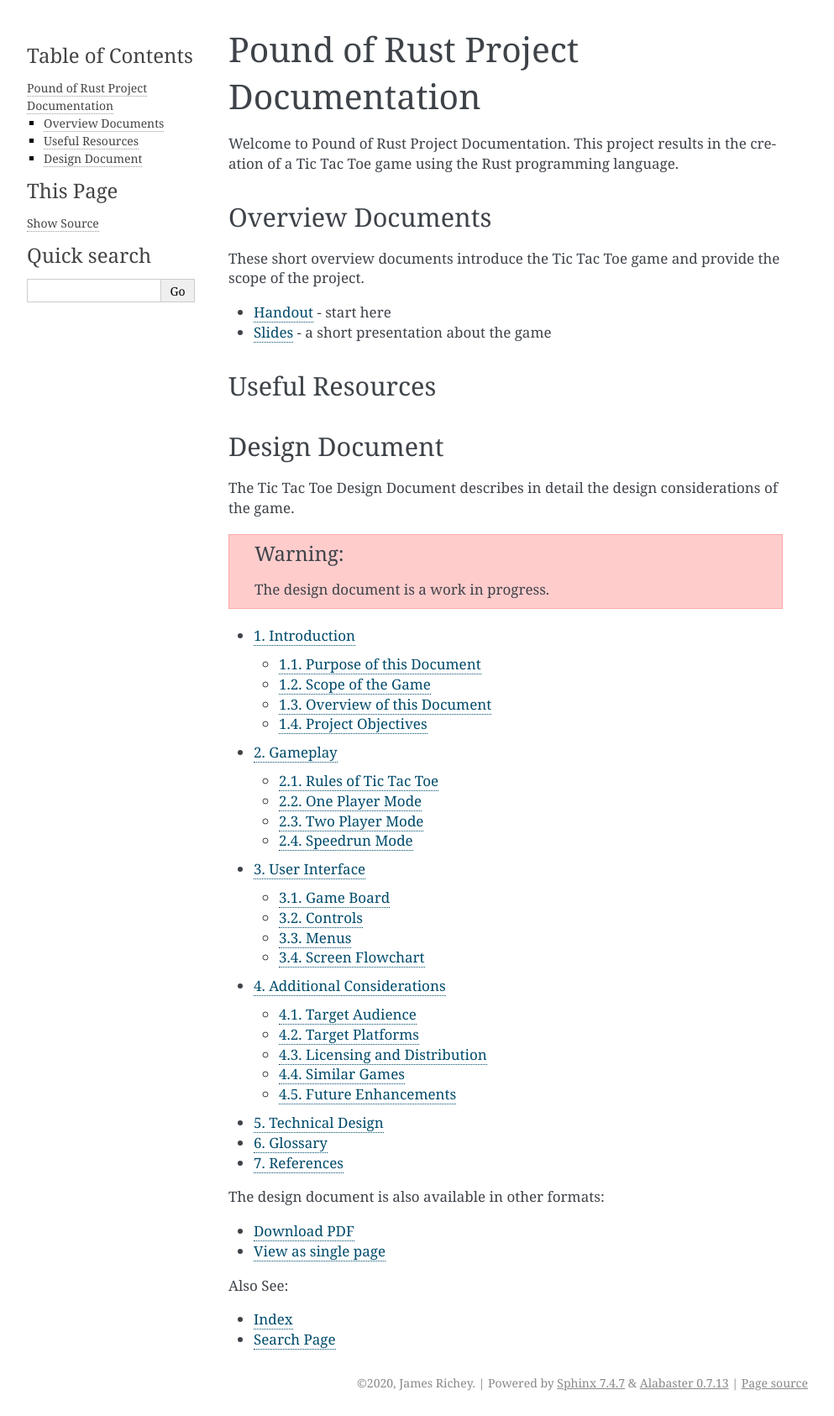
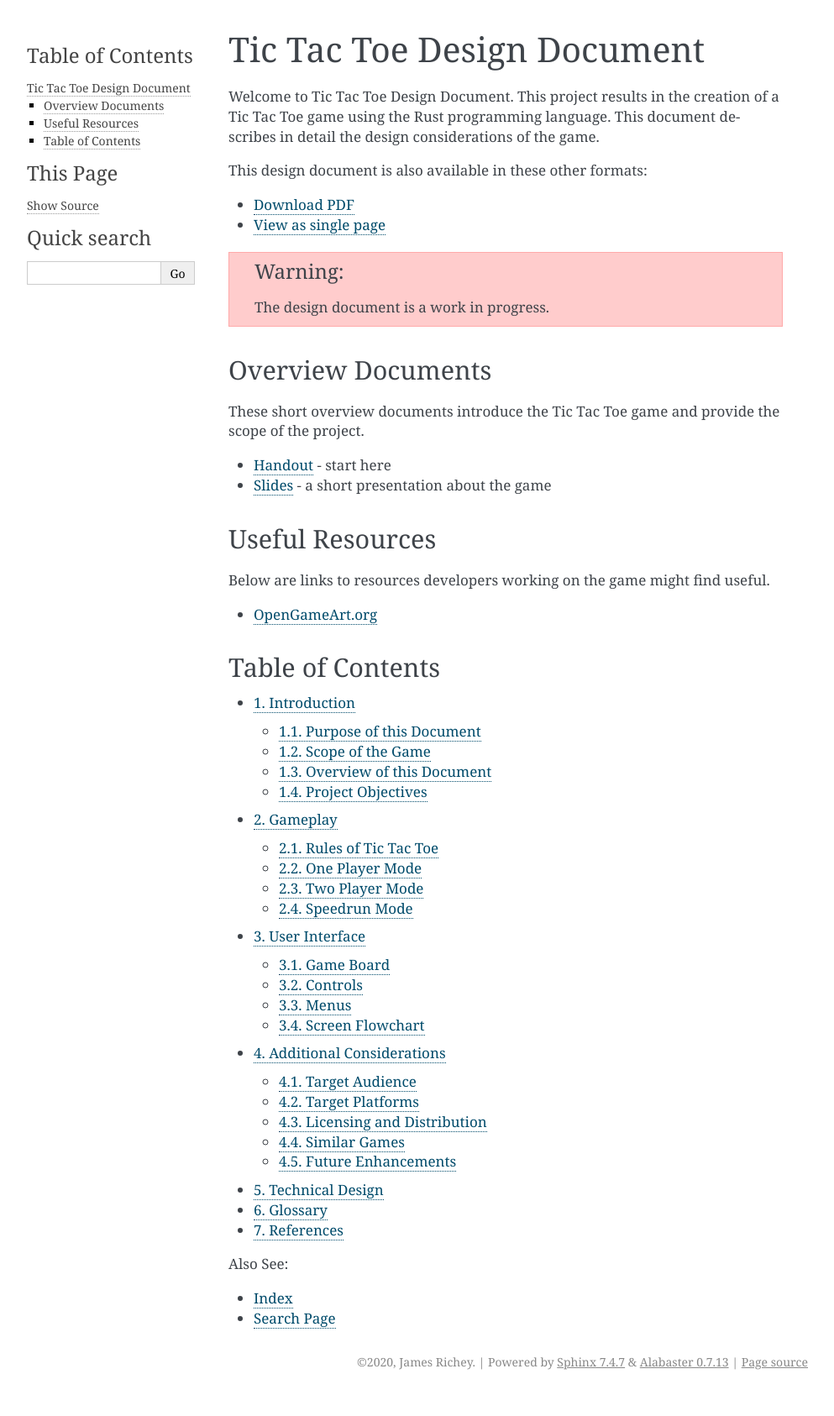
Before and after one commit to fossxo/fossxo-gdd, a Sphinx documentation site: the page built from source/index.rst, in a window 1280 px wide. Shown: the whole page at 84% size, without its empty margins (148-1141 px from the left). Built offline with Sphinx 7.4.7, drawn with Linux system fonts in a browser that asks for light colours; pages that are not in the unit, such as notebooks, are missing from menus; after the commit the page ends 1661 px from its top, so only the background shows below that.

Commit message:
Add the document overview sub-section
Added the section that describes the major parts of the document.

This commit also reworked the HTML versions index page to reflect that
this is the Tic Tac Toe game design document.

```diff
--- a/source/index.rst
+++ b/source/index.rst
@@ -1,11 +1,19 @@
 ..  only:: builder_html and (not singlehtml)
 
-    ###################################
-    Pound of Rust Project Documentation
-    ###################################
+    ###########################
+    Tic Tac Toe Design Document
+    ###########################
 
-    Welcome to Pound of Rust Project Documentation. This project results in the
+    Welcome to Tic Tac Toe Design Document. This project results in the
     creation of a Tic Tac Toe game using the Rust programming language.
+    This document describes in detail the design considerations of the game.
+
+    This design document is also available in these other formats:
+
+    * |pdf_download|
+    * `View as single page <singlepage.html>`__
+
+    .. warning::  The design document is a work in progress.
 
     ==================
     Overview Documents
@@ -19,23 +27,22 @@
     ================
     Useful Resources
     ================
+    Below are links to resources developers working on the game might find useful.
+
+    * `OpenGameArt.org <https://opengameart.org/>`_
 
     ..  TODO:
         Place a list of useful resources here so developers can quicky find what they need.
-        - https://opengameart.org/
+        consider promoting the following resources.
         - https://itch.io/game-assets
         - https://gist.github.com/EndangeredMassa/6b177f36b08a5b0798cf
         - Piston documentation
         - Rust documentation
         - open TTT docs
 
-    ===============
-    Design Document
-    ===============
-    The Tic Tac Toe Design Document describes in detail the design
-    considerations of the game.
-
-    .. warning::  The design document is a work in progress.
+    =================
+    Table of Contents
+    =================
 
 
 ..  Include top level heading for the single page design document.
@@ -59,13 +66,7 @@
     glossary
     references
 
-
 ..  only:: builder_html and (not singlehtml)
-
-    The design document is also available in other formats:
-
-    * |pdf_download|
-    * `View as single page <singlepage.html>`__
 
     Also See:
 
--- a/source/references.rst
+++ b/source/references.rst
@@ -1,7 +1,9 @@
-.. The LaTeX output adds its own Bibliography section.
+.. The LaTeX output adds its own Bibliography section title.
 
 ..  only:: html
 
     ##########
     References
     ##########
+
+..  [Rogers-2014] Scott Rogers (2014) *Level Up! The Guide to Great Video Game Design*.
```
Also changed, not shown: source/introduction.rst (+9 -3 lines).
